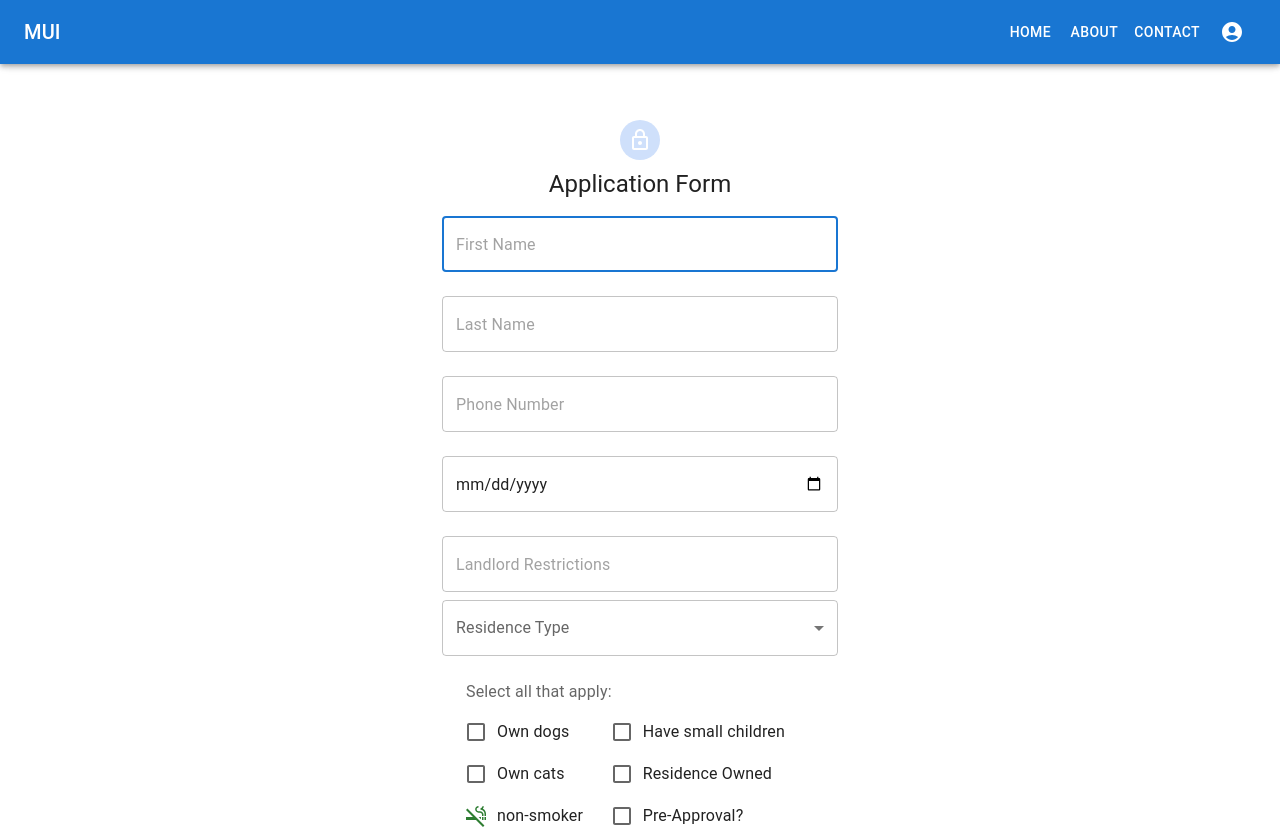
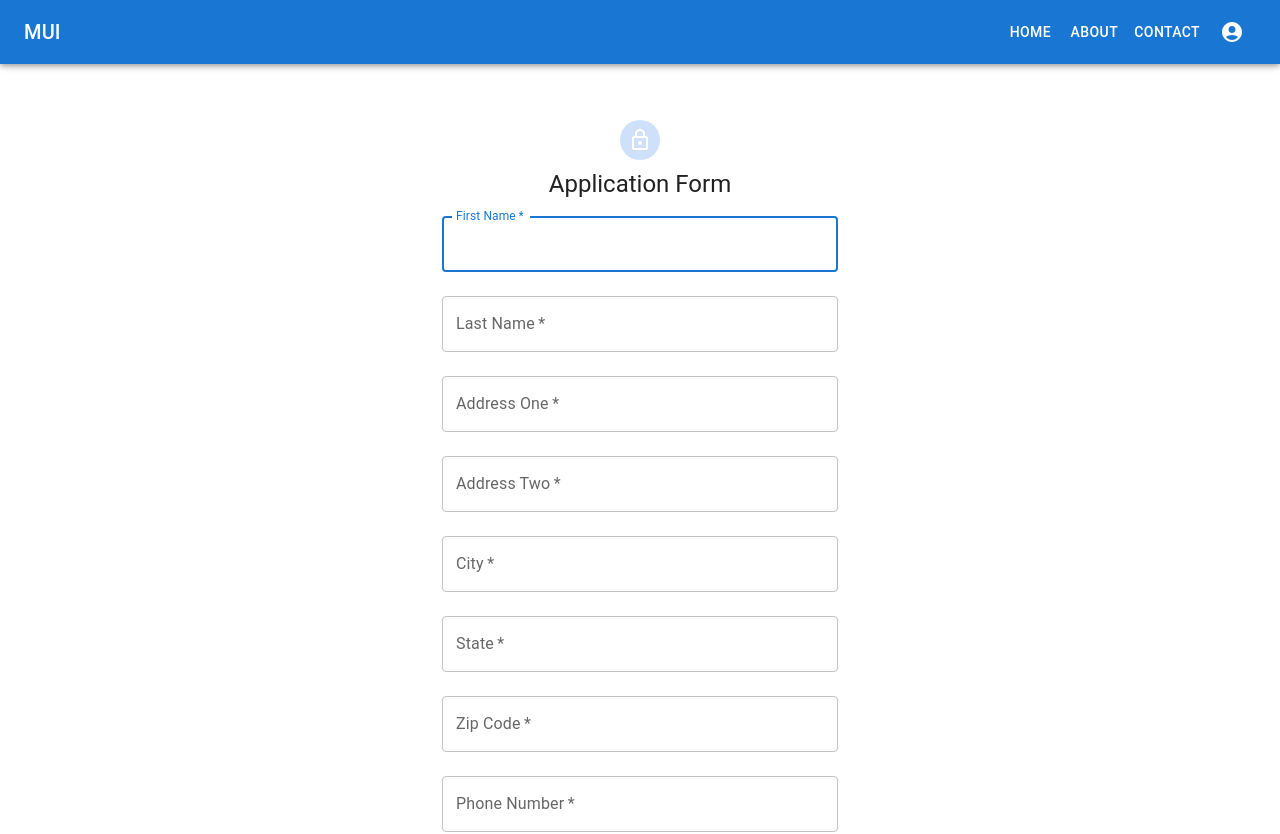
Before and after one commit to stacieherrington/friends-fur-real, a React (Create React App) app in the folder ghi/: page /applications/new in a window 1280 px wide. Shown: the top 834 px of the page. Built offline with nearby package versions, Linux system fonts and the light colour scheme.

Commit message:
cleaned a few things up on application form, does not submit

```diff
--- a/ghi/src/applications/ApplicationForm.js
+++ b/ghi/src/applications/ApplicationForm.js
@@ -35,10 +35,19 @@ export default function ApplicationForm() {
   const [application, setApplication] = useState({
     first_name: "",
     last_name: "",
+    address: {},
+    phone_number: "",
     date_ready: "",
-    phone_number: "",
     landlord_restrictions: "",
     residence_type: "",
+  });
+
+  const [address, setAddress] = useState({
+    address_one: "",
+    address_two: "",
+    city: "",
+    state: "",
+    zip_code: "",
   });
 
   const [boolValues, setBoolValues] = useState({
@@ -59,14 +68,17 @@ export default function ApplicationForm() {
   const handleInputChange = (event) => {
     setApplication({ ...application, [event.target.name]: event.target.value });
   };
-
+  const handleAddress = (event) => {
+    setAddress({ ...address, [event.target.name]: event.target.value });
+  };
   const handleReset = () => {
     setApplication(application);
     setBoolValues(boolValues);
+    setAddress(address);
   };
   const handleSubmit = (event) => {
     event.preventDefault();
-    fetch(`${process.env.REACT_APP_API_HOST}/api/applications`, {
+    fetch(`${process.env.REACT_APP_API_HOST}/api/applications/`, {
       method: "post",
       credentials: "include",
       body: JSON.stringify({
@@ -120,7 +132,7 @@ export default function ApplicationForm() {
               type='text'
               id='first_name'
               name='first_name'
-              placeholder='First Name'
+              label='First Name'
               autoComplete='current-first-name'
               autoFocus
             />
@@ -133,14 +145,69 @@ export default function ApplicationForm() {
               type='text'
               id='last_name'
               name='last_name'
-              placeholder='Last Name'
+              label='Last Name'
               autoComplete='current-last-name'
             />
             <TextField
               margin='normal'
               required
               fullWidth
-              placeholder='Phone Number'
+              label='Address One'
+              onChange={handleAddress}
+              value={address.address_one}
+              type='text'
+              name='address_one'
+              id='address_one'
+            />
+            <TextField
+              margin='normal'
+              required
+              fullWidth
+              label='Address Two'
+              onChange={handleAddress}
+              value={address.address_two}
+              type='text'
+              name='address_two'
+              id='address_two'
+            />
+            <TextField
+              margin='normal'
+              required
+              fullWidth
+              label='City'
+              onChange={handleAddress}
+              value={address.city}
+              type='text'
+              name='city'
+              id='city'
+            />
+            <TextField
+              margin='normal'
+              required
+              fullWidth
+              label='State'
+              onChange={handleAddress}
+              value={address.state}
+              type='text'
+              name='state'
+              id='state'
+            />
+            <TextField
+              margin='normal'
+              required
+              fullWidth
+              label='Zip Code'
+              onChange={handleAddress}
+              value={address.zip_code}
+              type='text'
+              name='zip_code'
+              id='zip_code'
+            />
+            <TextField
+              margin='normal'
+              required
+              fullWidth
+              label='Phone Number'
               onChange={handleInputChange}
               value={application.phone_number}
               type='text'
@@ -154,7 +221,6 @@ export default function ApplicationForm() {
               onChange={handleInputChange}
               value={application.date_ready}
               name='date_ready'
-              placeholder='Date Ready'
               type='date'
               id='date_ready'
               autoComplete='current-date'
@@ -168,7 +234,7 @@ export default function ApplicationForm() {
               multiline
               maxRows={4}
               name='landlord_restrictions'
-              placeholder='Landlord Restrictions'
+              label='Landlord Restrictions'
               type='text'
               id='landlord_restrictions'
               autoComplete='current-landlord-restrictions'
```
